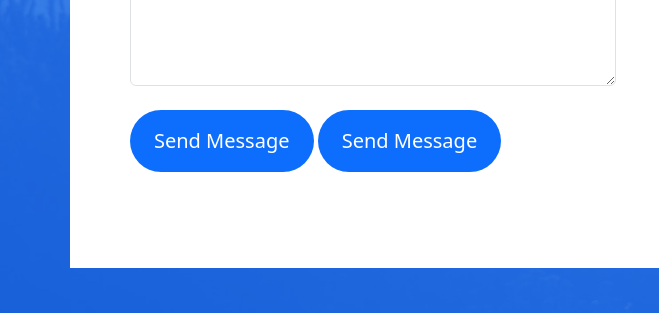
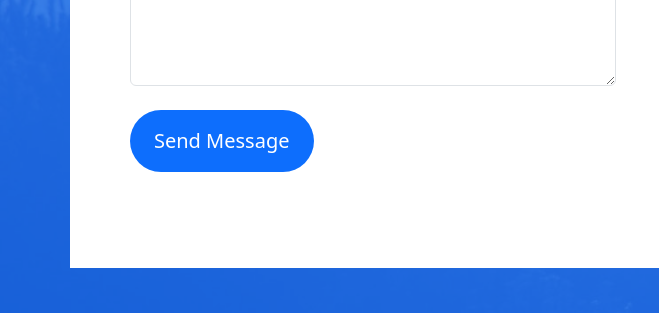
Before and after one commit to Mohammed-Ismail10/Portfolio, a plain HTML site: page index.html in a window 1280 px wide. Shown: the part 6004-6317 px from the top of the page, 0-659 px from the left. Drawn offline with Linux system fonts and the light colour scheme.

Commit message:
third commit

```diff
--- a/index.html
+++ b/index.html
@@ -560,8 +560,6 @@
               <textarea name="message" placeholder="Message" class="form-control mb-4"></textarea>
               <button type="submit" class="rounded-pill bg-primary border-0 text-white py-3 px-4 fs-5 mb-5">Send
                 Message</button>
-              <button type="submit" class="rounded-pill bg-primary border-0 text-white py-3 px-4 fs-5 mb-5">Send
-                Message</button>
             </form>
           </div>
           <div class="col-12 col-md-6 px-4">
```
